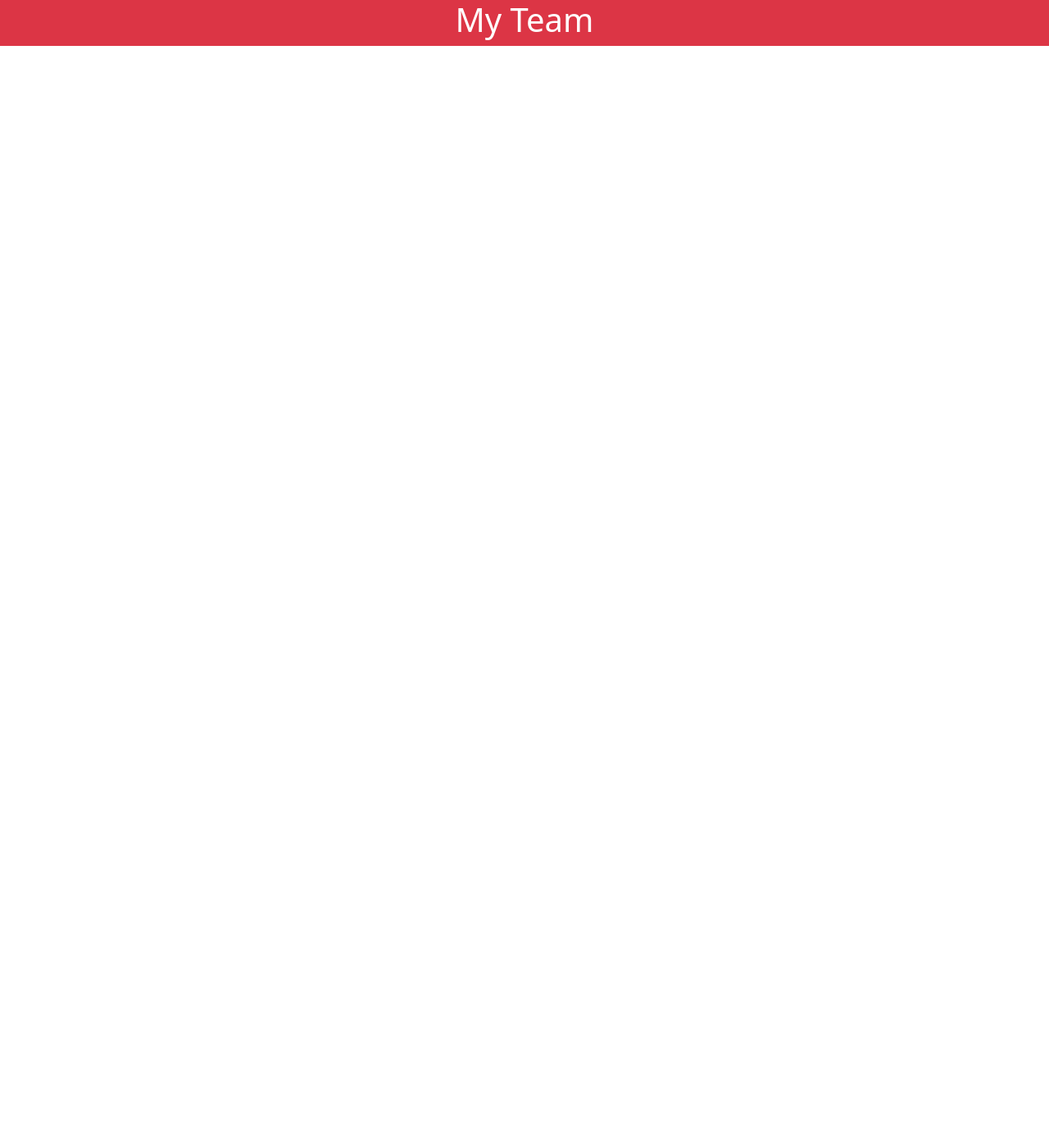
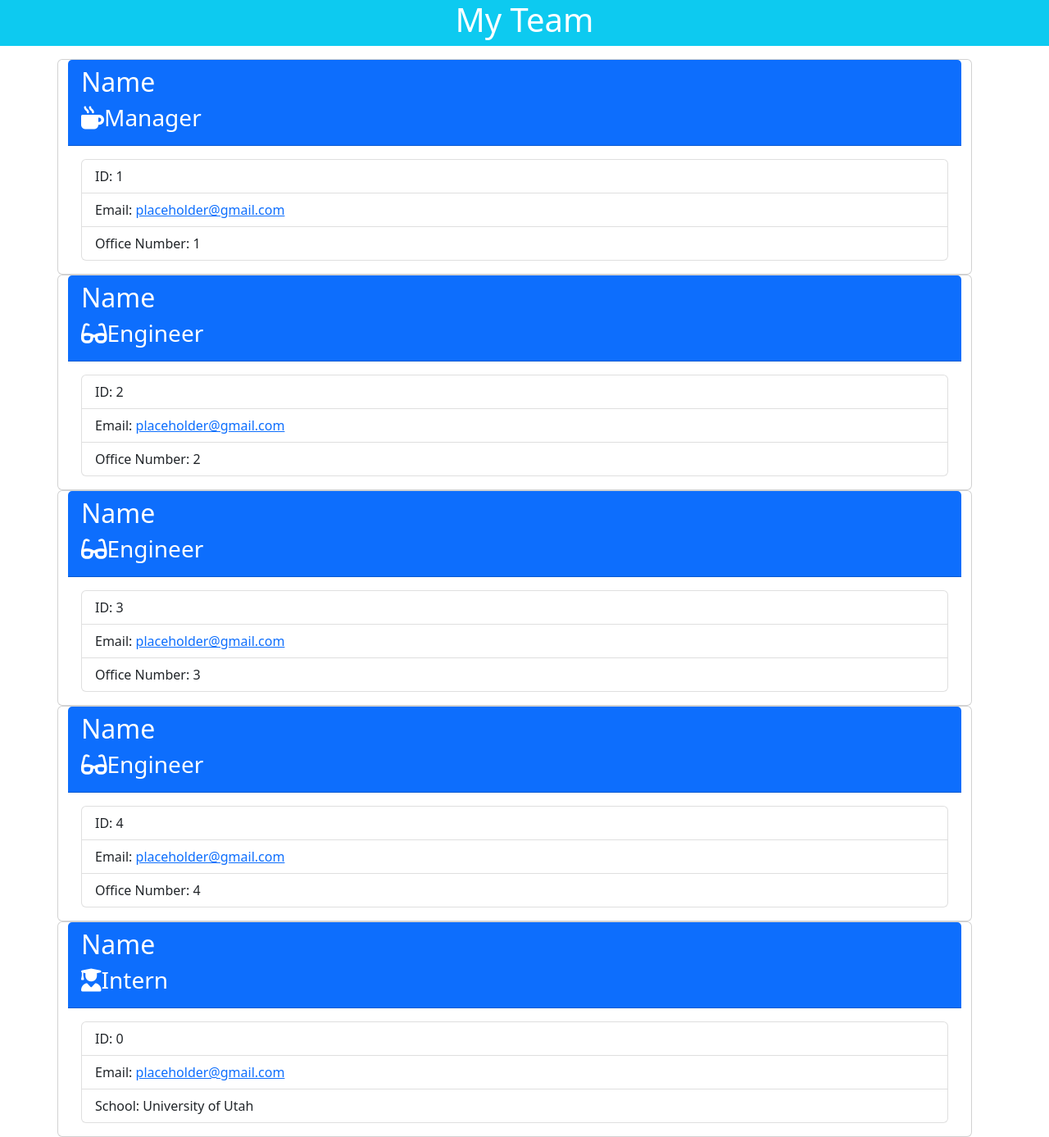
Before and after one commit to taylorterrill/10_TeamProfile_Terrill, a website: page output/team.html in a window 1280 px wide. Shown: the whole page at 82% size. Before the commit the page ends 800 px from the top, so only its background shows below. Drawn offline with nearby package versions, Linux system fonts and the light colour scheme.

Commit message:
html in place

```diff
--- a/output/team.html
+++ b/output/team.html
@@ -1,20 +1,116 @@
 <!DOCTYPE html>
 <html lang="en">
+
 <head>
     <meta charset="UTF-8">
     <meta http-equiv="X-UA-Compatible" content="IE=edge">
     <meta name="viewport" content="width=device-width, initial-scale=1.0">
     <title>My Team</title>
-    <link href="https://cdn.jsdelivr.net/npm/bootstrap@5.2.0/dist/css/bootstrap.min.css" rel="stylesheet" integrity="sha384-gH2yIJqKdNHPEq0n4Mqa/HGKIhSkIHeL5AyhkYV8i59U5AR6csBvApHHNl/vI1Bx" crossorigin="anonymous">
+    <link href="https://cdn.jsdelivr.net/npm/bootstrap@5.2.0/dist/css/bootstrap.min.css" rel="stylesheet"
+        integrity="sha384-gH2yIJqKdNHPEq0n4Mqa/HGKIhSkIHeL5AyhkYV8i59U5AR6csBvApHHNl/vI1Bx" crossorigin="anonymous">
+    <script src="https://kit.fontawesome.com/c502137733.js"></script>
 </head>
+
 <body>
-    <div class="container-fluid">
+    <!-- header -->
+    <header class="container-fluid">
         <div class="row">
-            <div class="col-12 jumbotron mb-3 team-heading bg-danger">
+            <div class="col-12 jumbotron mb-3 team-heading bg-info">
                 <h1 class="text-center text-white">My Team</h1>
             </div>
         </div>
-    </div>
+    </header>
+
+    <!-- section where employee cards will be displayed -->
+    <section class="container">
+        <div class="row">
+            <div class="row team-area col-12 d-flex justify-content-center">
+
+                <!-- card 1 -->
+                <div class="card employee-card">
+                    <div class="card-header bg-primary text-white">
+                        <h2 class="card-title">Name</h2>
+                        <h3 class="card-title"><i class="fas fa-mug-hot mr-2"></i>Manager</h3>
+                    </div>
+                    <div class="card-body">
+                        <ul class="list-group">
+                            <li class="list-group-item">ID: 1</li>
+                            <li class="list-group-item">Email: <a
+                                    href="mailto:placeholder@gmail.com">placeholder@gmail.com</a></li>
+                            <li class="list-group-item">Office Number: 1</li>
+                        </ul>
+                    </div>
+                </div>
+
+                <!-- card 2 -->
+                <div class="card employee-card">
+                    <div class="card-header bg-primary text-white">
+                        <h2 class="card-title">Name</h2>
+                        <h3 class="card-title"><i class="fas fa-glasses mr-2"></i>Engineer</h3>
+                    </div>
+                    <div class="card-body">
+                        <ul class="list-group">
+                            <li class="list-group-item">ID: 2</li>
+                            <li class="list-group-item">Email: <a
+                                    href="mailto:placeholder@gmail.com">placeholder@gmail.com</a></li>
+                            <li class="list-group-item">Office Number: 2</li>
+                        </ul>
+                    </div>
+                </div>
+
+                <!-- card 3 -->
+                <div class="card employee-card">
+                    <div class="card-header bg-primary text-white">
+                        <h2 class="card-title">Name</h2>
+                        <h3 class="card-title"><i class="fas fa-glasses mr-2"></i>Engineer</h3>
+                    </div>
+                    <div class="card-body">
+                        <ul class="list-group">
+                            <li class="list-group-item">ID: 3</li>
+                            <li class="list-group-item">Email: <a
+                                    href="mailto:placeholder@gmail.com">placeholder@gmail.com</a></li>
+                            <li class="list-group-item">Office Number: 3</li>
+                        </ul>
+                    </div>
+                </div>
+
+                <!-- card 4 -->
+                <div class="card employee-card">
+                    <div class="card-header bg-primary text-white">
+                        <h2 class="card-title">Name</h2>
+                        <h3 class="card-title"><i class="fas fa-glasses mr-2"></i>Engineer</h3>
+                    </div>
+                    <div class="card-body">
+                        <ul class="list-group">
+                            <li class="list-group-item">ID: 4</li>
+                            <li class="list-group-item">Email: <a
+                                    href="mailto:placeholder@gmail.com">placeholder@gmail.com</a></li>
+                            <li class="list-group-item">Office Number: 4</li>
+                        </ul>
+                    </div>
+                </div>
+
+                <!-- card 5 -->
+                <div class="card employee-card">
+                    <div class="card-header bg-primary text-white">
+                        <h2 class="card-title">Name</h2>
+                        <h3 class="card-title"><i class="fas fa-user-graduate mr-2"></i>Intern</h3>
+                    </div>
+                    <div class="card-body">
+                        <ul class="list-group">
+                            <li class="list-group-item">ID: 0</li>
+                            <li class="list-group-item">Email: <a
+                                    href="mailto:placeholder@gmail.com">placeholder@gmail.com</a></li>
+                            <li class="list-group-item">School: University of Utah</li>
+                        </ul>
+                    </div>
+                </div>
+
+            </div>
+        </div>
+
+    </section>
 
 </body>
+
 </html>
```
